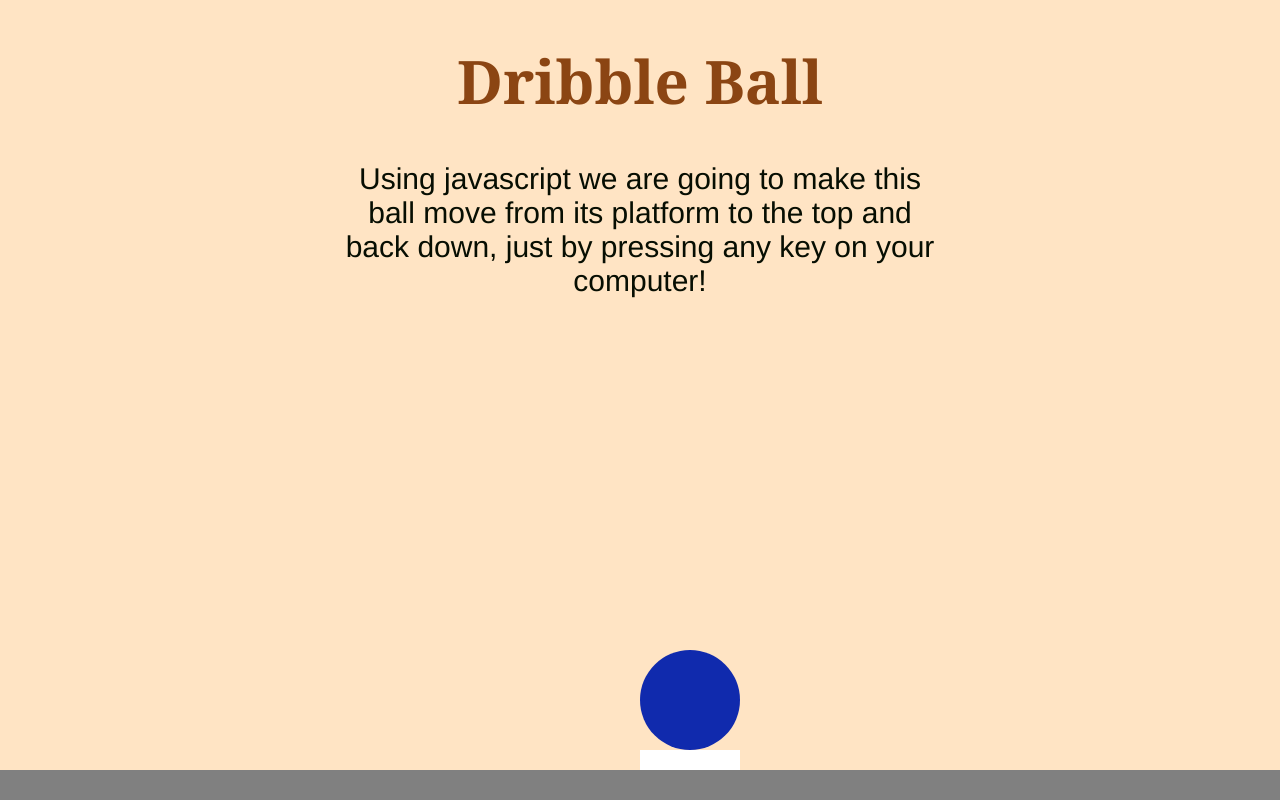
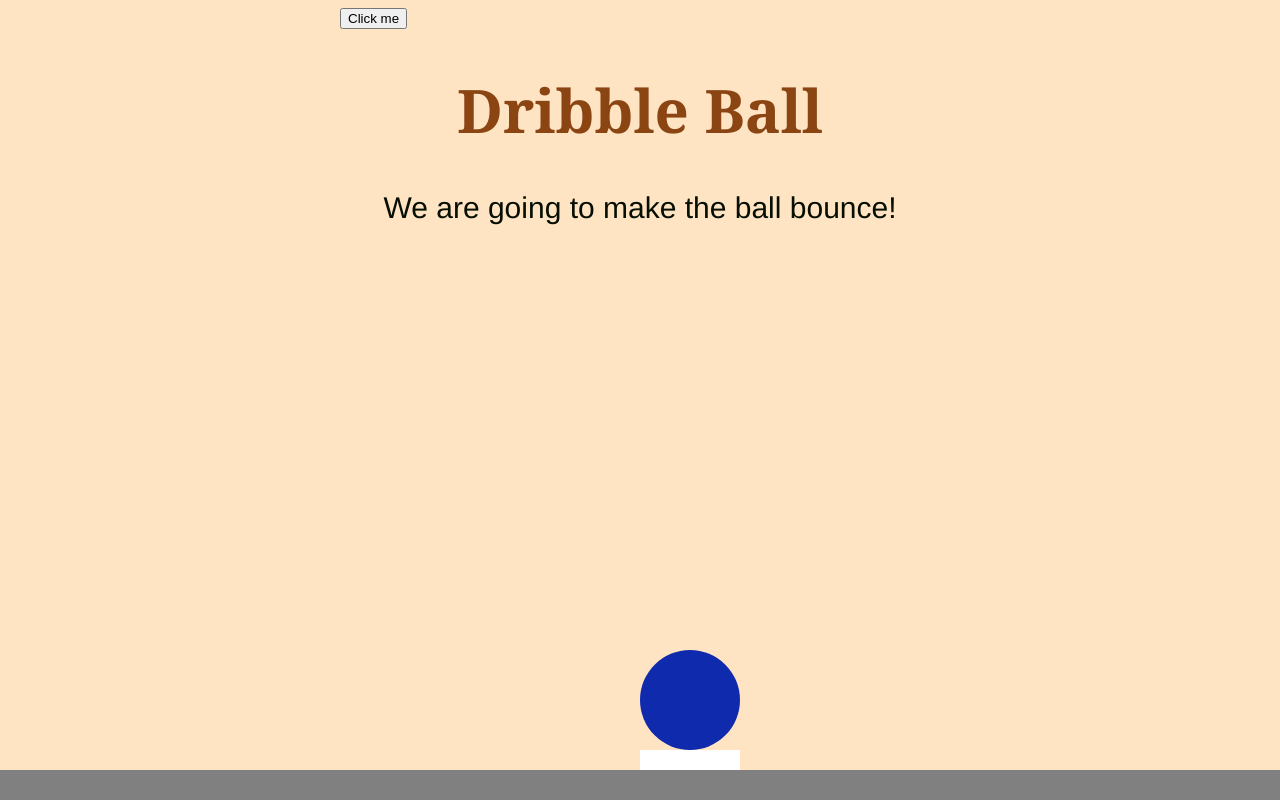
Before and after one commit to McRich1/dribble_ball, a plain HTML site: page index.html in a window 1280 px wide. Drawn offline with Linux system fonts and the light colour scheme.

Commit message:
added a button

```diff
--- a/index.html
+++ b/index.html
@@ -8,8 +8,9 @@
 </head>
 <body>
     <div id="container">
+        <button id="button">Click me</button>
         <h1>Dribble Ball</h1>
-        <p> Using javascript we are going to make this ball move from its platform to the top and back down, just by pressing any key on your computer!</p>
+        <p> We are going to make the ball bounce!</p>
     <div Id="ball"></div>
     <div id="platform"></div>
     <div id="floor"></div>
```
